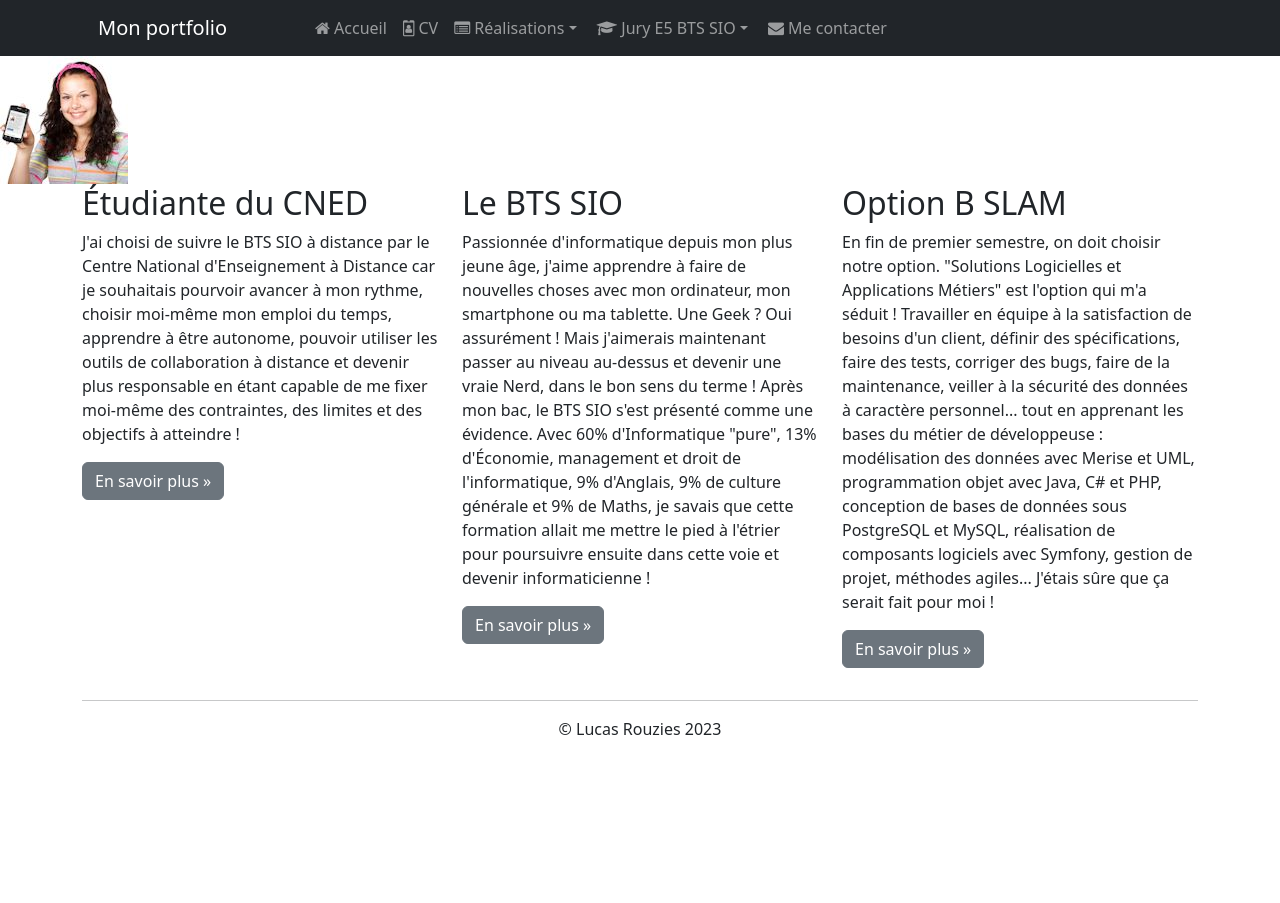
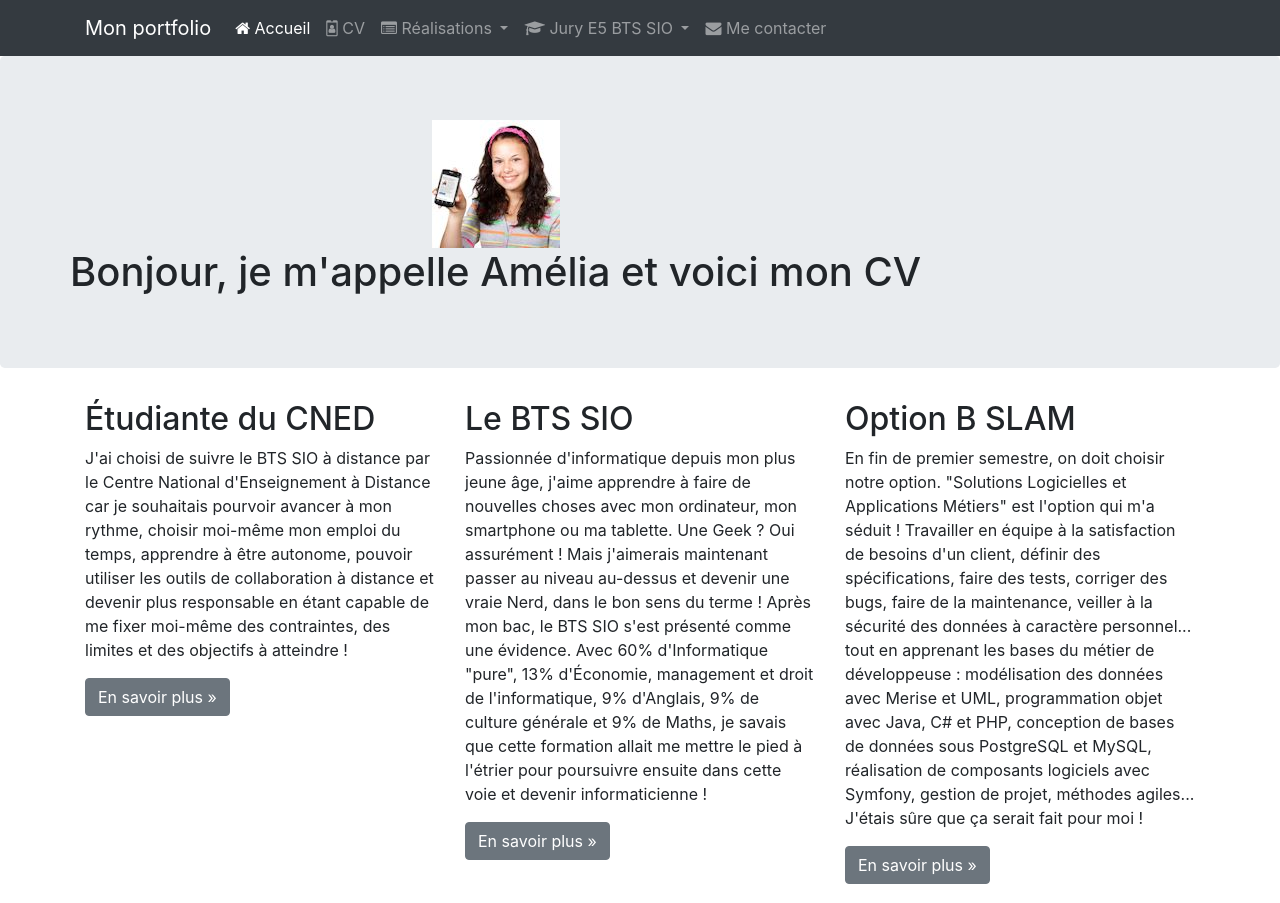
Before and after one commit to Yousofffffff/lucasrouzies.github.io, a plain HTML site: page index.html in a window 1280 px wide. Shown: the top 903 px of the page. Before the commit the page ends 800 px from the top, so only its background shows below. Drawn offline with nearby package versions, Linux system fonts and the light colour scheme.

Commit message:
ajouter AmeliaPilou.jpg Task #6 - ajouter AmeliaPilou.jpg

```diff
--- a/index.html
+++ b/index.html
@@ -7,7 +7,7 @@
         <meta name="description" content="Portfolio de Lucas Rouzies - BTS SIO SLAM">
         <meta name="author" content="Lucas Rouzies">
         <!-- Bootstrap CSS -->
-        <link rel="stylesheet" href="https://cdn.jsdelivr.net/npm/bootstrap@5.3.2/dist/css/bootstrap.rtl.min.css" integrity="sha384-nU14brUcp6StFntEOOEBvcJm4huWjB0OcIeQ3fltAfSmuZFrkAif0T+UtNGlKKQv" crossorigin="anonymous">
+        <link rel="stylesheet" href="https://cdn.jsdelivr.net/npm/bootstrap@4.6.2/dist/css/bootstrap.min.css" integrity="sha384-xOolHFLEh07PJGoPkLv1IbcEPTNtaed2xpHsD9ESMhqIYd0nLMwNLD69Npy4HI+N" crossorigin="anonymous">
         <link href="https://maxcdn.bootstrapcdn.com/font-awesome/4.7.0/css/font-awesome.min.css" rel="stylesheet">
 
         <link rel="icon" href="favicon.ico">
@@ -115,9 +115,21 @@
             </div>
         </nav>
         <h1>Bonjour et bienvenu sur mon portfolio!</h1>
-        <div class="jumbotron"></div>
-        <!-- Emplacement pour le contenu principal de la page -->
-        <img src="images/AmeliaPilou.jpg" alt="Photo de Amélie Pilou qui tien un smartphone et la montre à sa main droite"/>
+        <div class="jumbotron">
+            <!-- Emplacement pour le contenu principal de la page -->
+            <div class="container">
+                <div class="row">
+                    <div class="text-center">
+                        <div>
+                            <img src="images/AmeliaPilou.jpg" alt="Photo de Amélie Pilou qui tien un smartphone et la montre à sa main droite"/>
+                        </div>
+                        <div>
+                            <h1>Bonjour, je m'appelle Amélia et voici mon CV</h1>
+                        </div>
+                    </div>
+                </div>
+            </div>
+        </div>
         <footer>
             <div class="container">
                 <div class="row">
```
